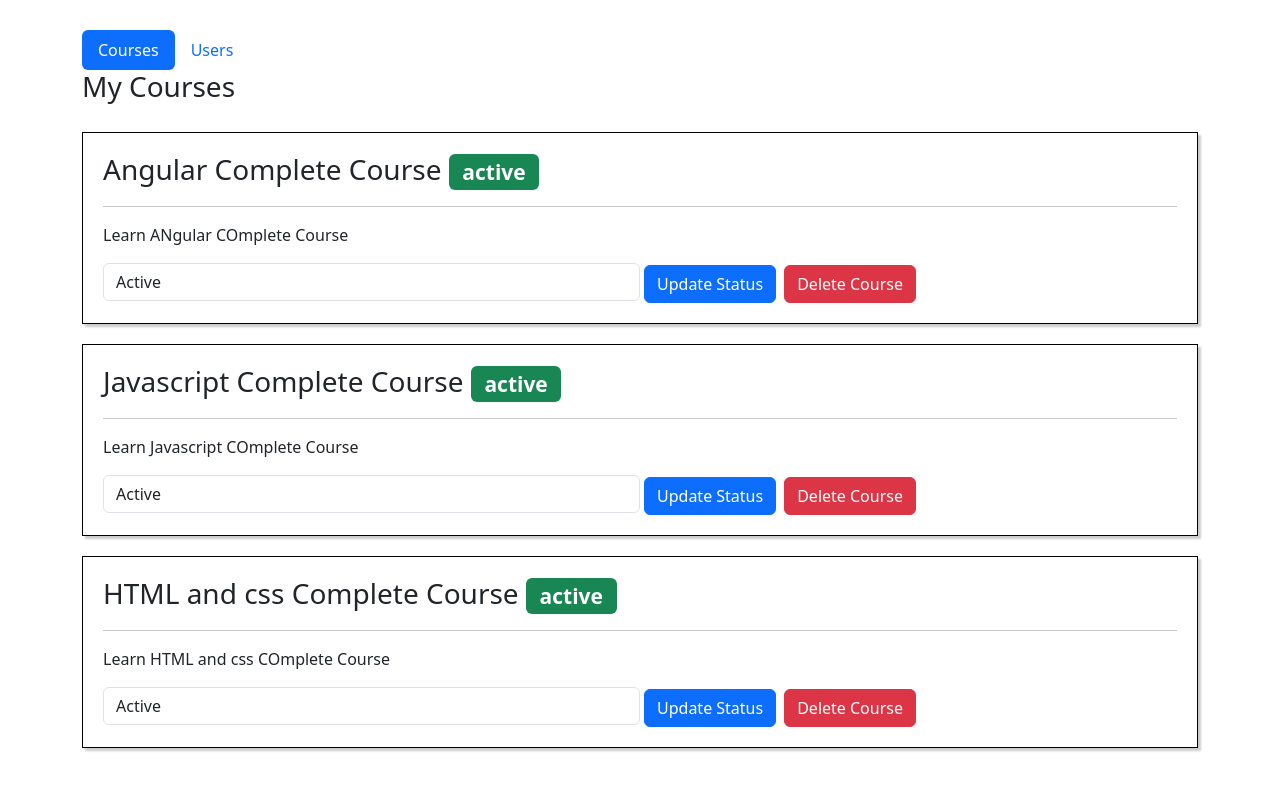
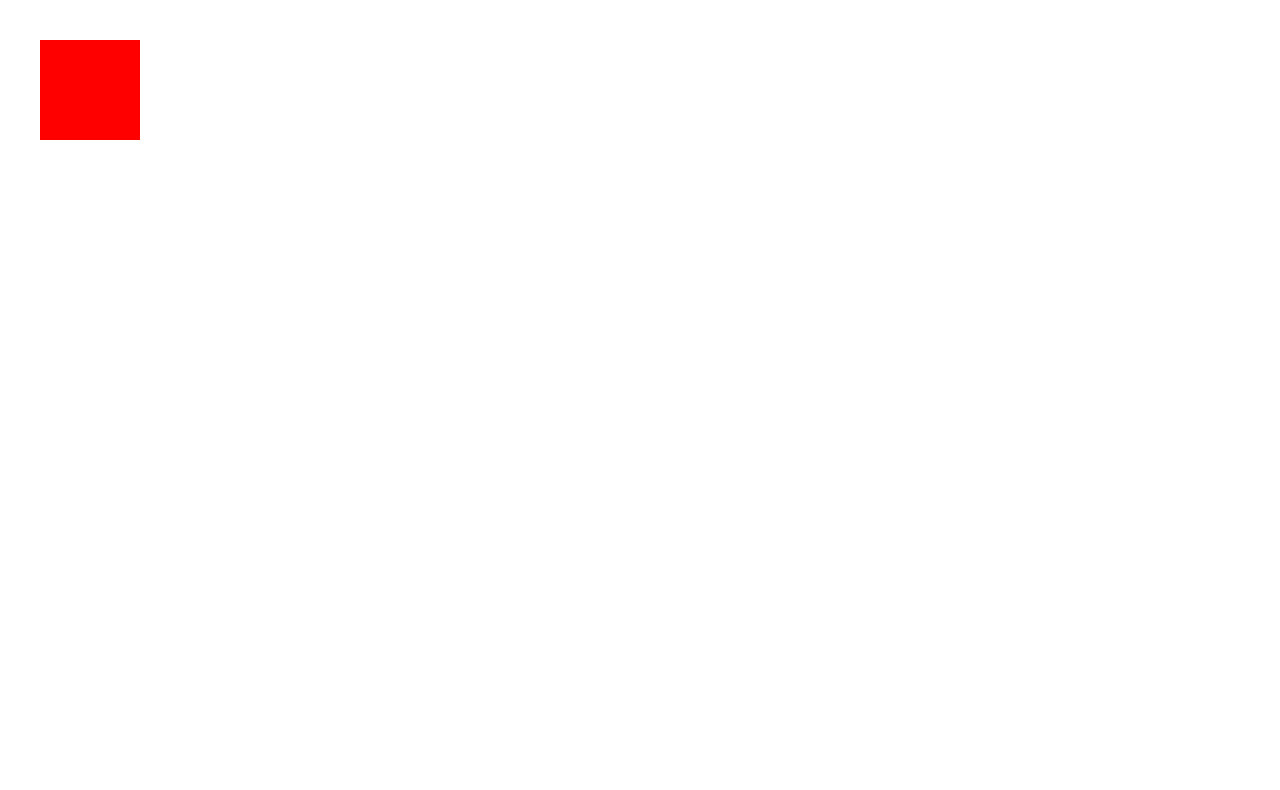
Before and after one commit to leelanarasimha/angular-animations, an Angular app: page / in a window 1280 px wide. Shown: the top 790 px of the page. Built offline with nearby package versions, Linux system fonts and the light colour scheme.

Commit message:
css transition

```diff
--- a/src/app/app.component.css
+++ b/src/app/app.component.css
@@ -1,3 +1,11 @@
-.container {
-  margin-top: 30px;
+div {
+  width: 100px;
+  height: 100px;
+  background-color: red;
+  margin: 40px;
+  transition: all 1s ease-in-out;
 }
+
+.active {
+  width: 300px;
+}
--- a/src/app/app.component.html
+++ b/src/app/app.component.html
@@ -1,26 +1,5 @@
-<div class="container">
-  <div class="row">
-    <div class="col-xs-12">
-      <ul class="nav nav-pills">
-        <li class="nav-item">
-          <a
-            class="nav-link"
-            routerLinkActive="active"
-            [routerLinkActiveOptions]="{ exact: true }"
-            routerLink="/"
-            >Courses</a
-          >
-        </li>
-        <li class="nav-item">
-          <a class="nav-link" routerLinkActive="active" routerLink="/users"
-            >Users</a
-          >
-        </li>
-      </ul>
-    </div>
-  </div>
-
-  <div class="row">
-    <div class="col-xs-12"><router-outlet></router-outlet></div>
-  </div>
-</div>
+<div
+  [ngClass]="{ active: divClicked }"
+  [ngStyle]="{ backgroundColor: divClicked ? 'blue' : 'red' }"
+  (click)="onColorChange()"
+></div>
--- a/src/app/app.component.ts
+++ b/src/app/app.component.ts
@@ -5,4 +5,9 @@ import { Component } from '@angular/core';
   templateUrl: './app.component.html',
   styleUrls: ['./app.component.css'],
 })
-export class AppComponent {}
+export class AppComponent {
+  divClicked = false;
+  onColorChange() {
+    this.divClicked = true;
+  }
+}
```
